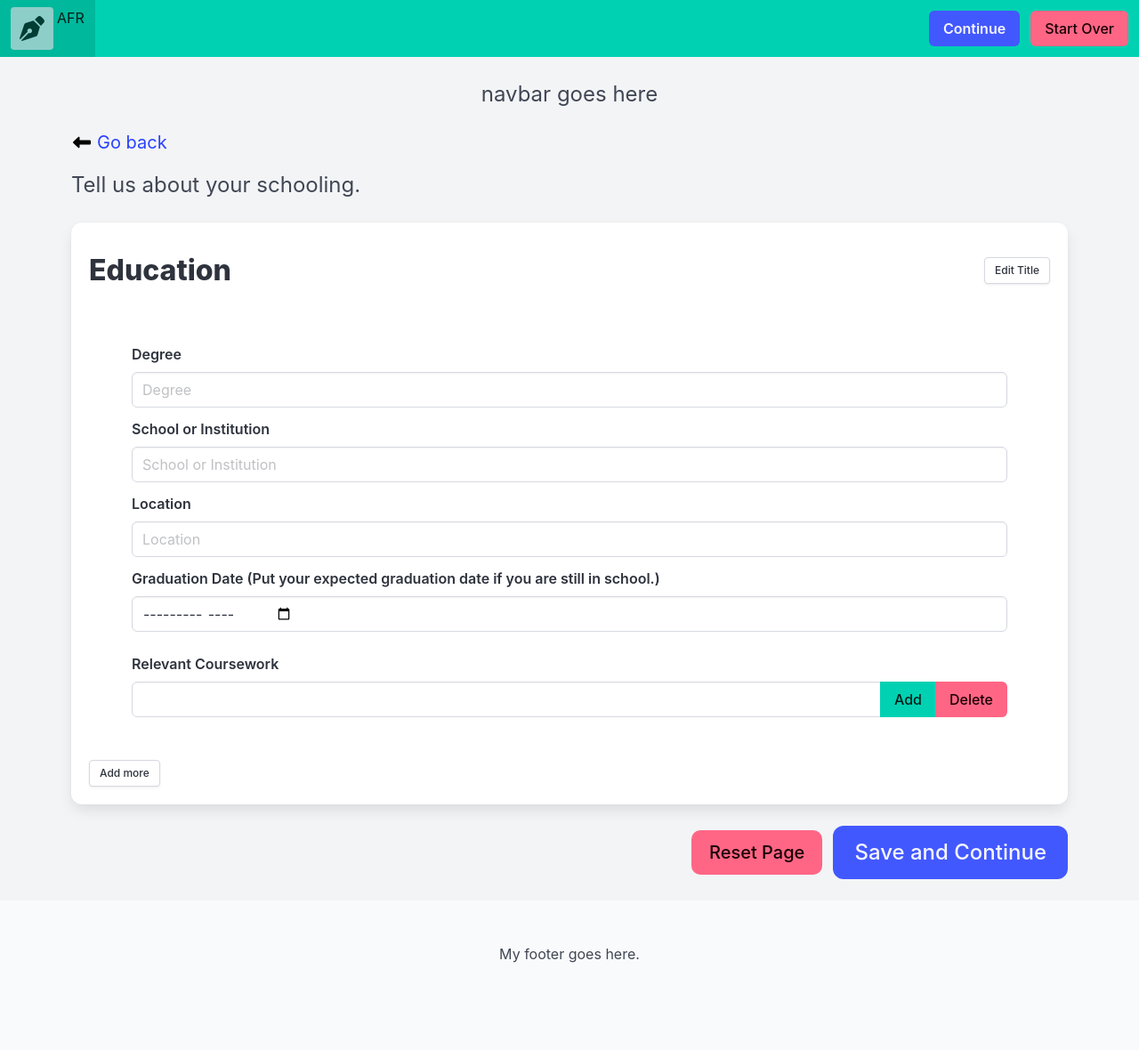
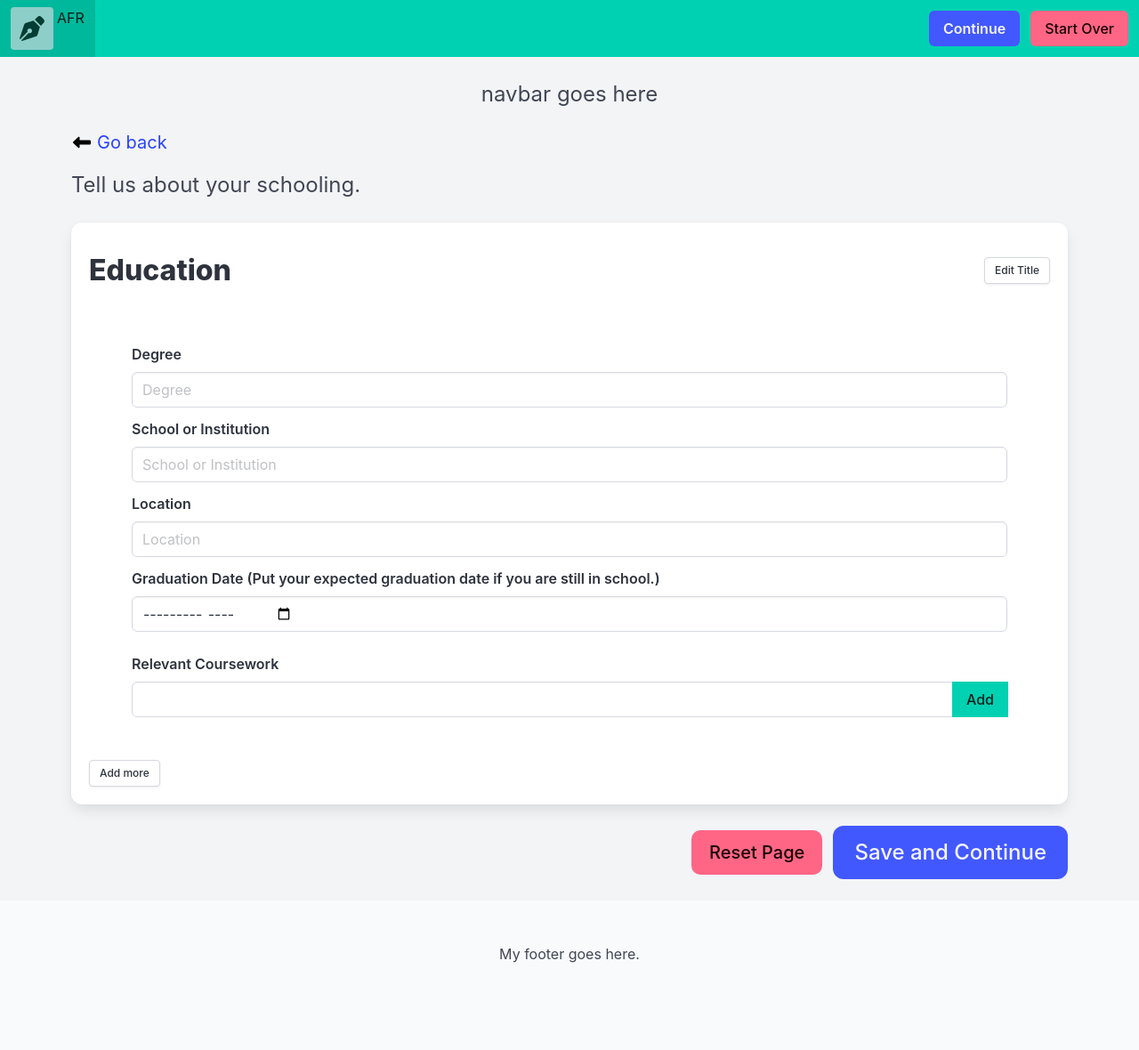
Before and after one commit to HeirOfNorton/alwaysfreeresume, a Jekyll site: the page built from pages/education.html, in a window 1280 px wide. Shown: the whole page at 89% size. Built offline with Jekyll 4.4.1, drawn with Linux system fonts in a browser that asks for light colours.

Commit message:
Hopefully fixed Items being added before the last item, removed the subitem delete button when it's the last one, and made the current checkbox disable the end date.

```diff
--- a/_includes/items.html
+++ b/_includes/items.html
@@ -117,7 +118,7 @@
                     <div class="control">
                         <button class="button is-primary" @click="addSubItem(self, itemidx, subindex+1)">Add</button>
                     </div>
-                    <div class="control">
+                    <div class="control" x-show="item.subitems.length > 1">
                         <button class="button is-danger" @click="delSubItem(self, itemidx, subindex)">Delete</button>
                     </div>
                 </div>
@@ -129,5 +130,5 @@
 </template>
 
 <div class="field buttons">
-    <button class="block button is-small is-link-inverted" @click="addFullItem(self, -1)">Add more</button>
+    <button class="block button is-small is-link-inverted" @click="addFullItem(self)">Add more</button>
 </div>
--- a/assets/app.js
+++ b/assets/app.js
@@ -72,7 +72,7 @@
             key: createRandomString(20)
         }]
     };
-    list.items.splice(idx, 0, newitem);
+    list.items.push(newitem);
 }
 
 function addSubItem(list, itemidx, subidx) {
@@ -95,7 +95,7 @@
         subtitle: subtitle,
         items: []
     }
-    addFullItem(itemlist, 0);
+    addFullItem(itemlist);
     return itemlist;
 }
 
```
Also changed, not shown: other parts of _includes/items.html (+1 -0 lines).
